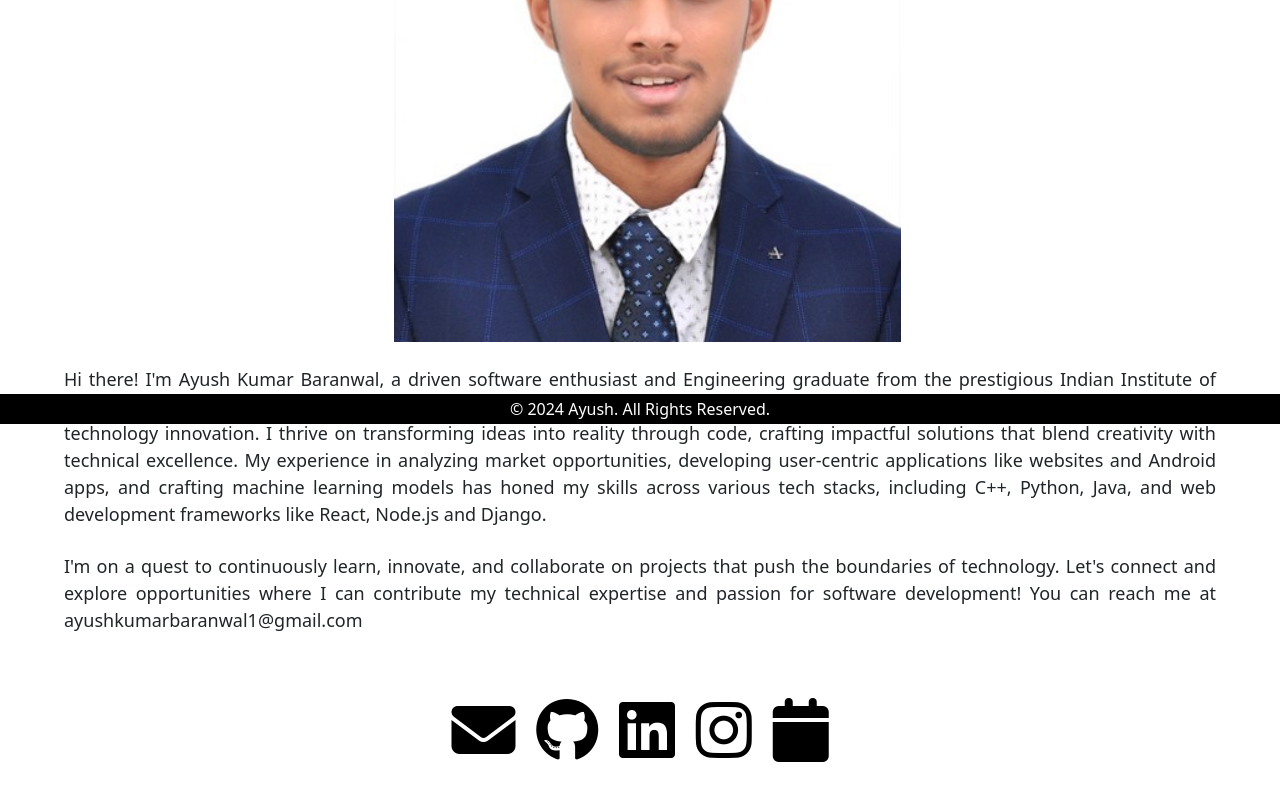
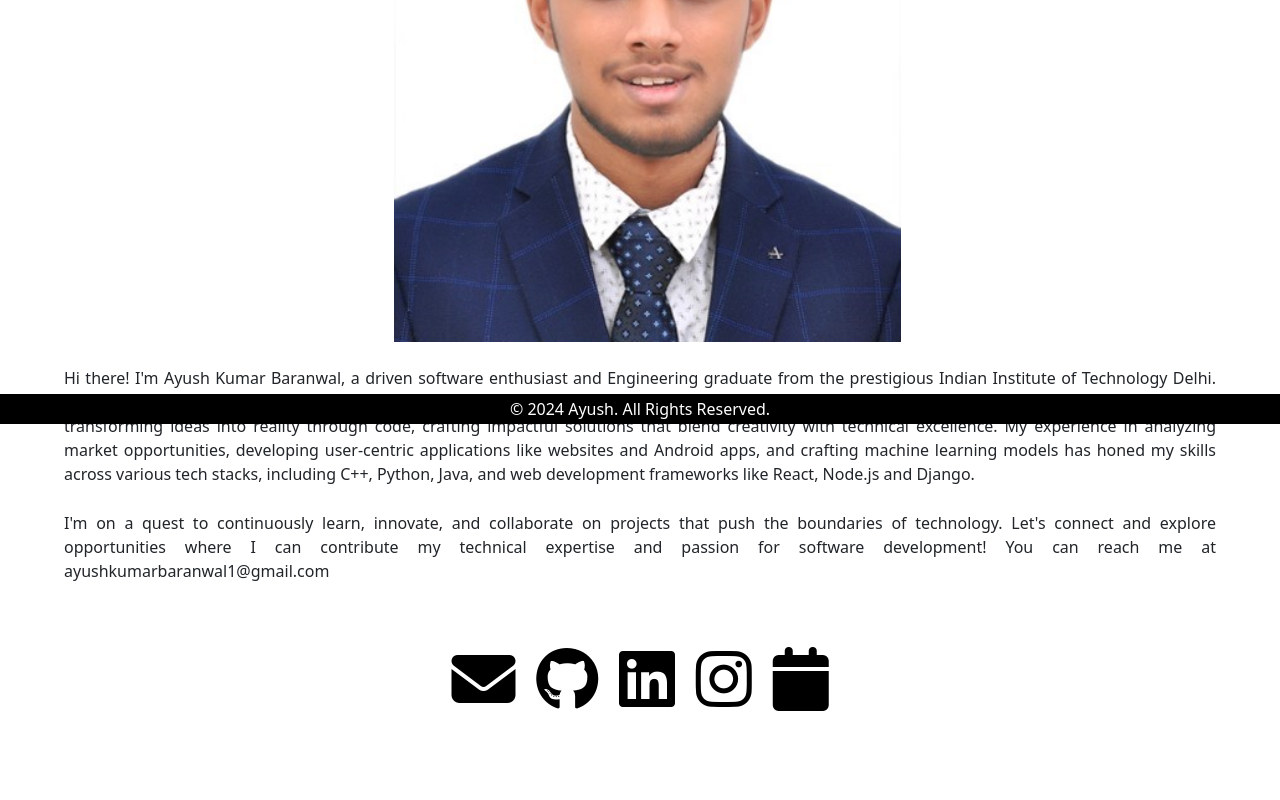
Before and after one commit to Ayush-Baranwal-X/Ayush-Baranwal-X.github.io, a React (Create React App) app: page / in a window 1280 px wide. Shown: the part 376-1176 px from the top of the page. After the commit the page ends 1127 px from the top, so only its background shows below. Built offline with nearby package versions, Linux system fonts and the light colour scheme.

Commit message:
Made some fixes

```diff
--- a/src/MyComponents/About.js
+++ b/src/MyComponents/About.js
@@ -29,10 +29,10 @@ const About = (props) => {
                         <img src='Ayush.jpg' style={{width: '44%', height: '44%', marginLeft: "15px" }}></img>
                     </center>
                     <br></br>
-                    <p style={{ textAlign: 'justify', marginBottom: '25px', fontSize: '18px' }}>
+                    <p style={{ textAlign: 'justify', marginBottom: '25px', fontSize: '16px' }}>
                         Hi there! I'm Ayush Kumar Baranwal, a driven software enthusiast and Engineering graduate from the prestigious Indian Institute of Technology Delhi. My journey through academia and diverse internships has fueled my passion for software development and technology innovation. I thrive on transforming ideas into reality through code, crafting impactful solutions that blend creativity with technical excellence. My experience in analyzing market opportunities, developing user-centric applications like websites and Android apps, and crafting machine learning models has honed my skills across various tech stacks, including C++, Python, Java, and web development frameworks like React, Node.js and Django.
                     </p>
-                    <p style={{ textAlign: 'justify', fontSize: '18px' }}>
+                    <p style={{ textAlign: 'justify', fontSize: '16px' }}>
                         I'm on a quest to continuously learn, innovate, and collaborate on projects that push the boundaries of technology. Let's connect and explore opportunities where I can contribute my technical expertise and passion for software development! You can reach me at ayushkumarbaranwal1@gmail.com
                     </p>
                 </div>
```
